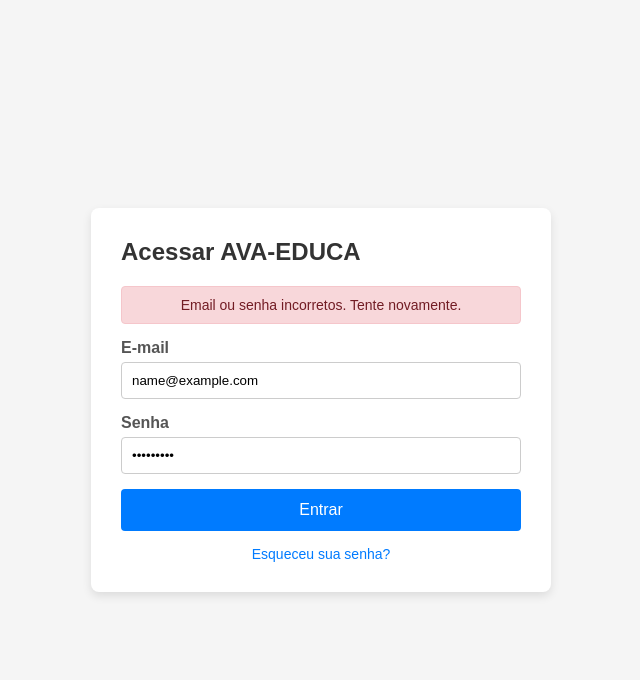
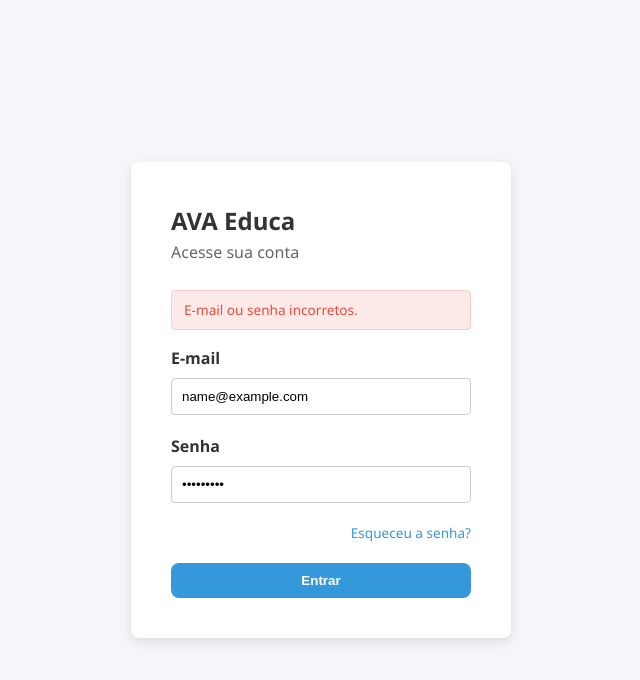
Before and after one commit to rodrigo-gr-pereira/ava-educa, a website with bundled scripts: page login/login.html in a window 1280 px wide. Both pictures are taken after typing "name@example.com", "Sample123" into the empty fields and a click on the button "Entrar". Shown: the whole page, without its empty margins (319-959 px from the left). Built offline with nearby package versions, Linux system fonts and the light colour scheme.

Commit message:
Revisão RF01 – Index e Login

```diff
--- a/cadastro-aluno/cadastro-aluno.css
+++ b/cadastro-aluno/cadastro-aluno.css
@@ -0,0 +1,24 @@
+.form-card {
+  background: #fff;
+  padding: 2rem;
+  border-radius: 8px;
+  max-width: 600px;
+  margin: 2rem auto;
+  box-shadow: 0 2px 8px rgba(0,0,0,0.1);
+}
+
+.form-group {
+  margin-bottom: 1.2rem;
+}
+
+.form-group label {
+  display: block;
+  margin-bottom: 0.5rem;
+}
+
+.form-group input, .form-group select {
+  width: 100%;
+  padding: 10px;
+  border: 1px solid #ccc;
+  border-radius: 4px;
+}
--- a/css/style.css
+++ b/css/style.css
@@ -1,89 +1,42 @@
-body {
-    font-family: Arial, sans-serif;
-    background-color: #f4f4f9;
-    display: flex;
-    justify-content: center;
-    align-items: center;
-    height: 100vh;
-    margin: 0;
+:root {
+  --primary-color: #2c3e50;
+  --secondary-color: #3498db;
+  --accent-color: #2ecc71;
+  --bg-color: #f4f6f9;
+  --card-bg: #ffffff;
+  --text-color: #333333;
+  --border-radius: 8px;
 }
 
-.login-container {
-    background-color: #ffffff;
-    padding: 30px;
-    border-radius: 8px;
-    box-shadow: 0 4px 12px rgba(0, 0, 0, 0.1);
-    width: 320px;
+* {
+  box-sizing: border-box;
+  margin: 0;
+  padding: 0;
 }
 
-h2 {
-    margin-top: 0;
-    color: #333;
-}
-
-.form-group {
-    margin-bottom: 15px;
-}
-
-label {
-    display: block;
-    margin-bottom: 5px;
-    font-weight: bold;
-    color: #555;
-}
-
-input {
-    width: 100%;
-    padding: 10px;
-    border: 1px solid #ccc;
-    border-radius: 4px;
-    box-sizing: border-box;
-    transition: border-color 0.3s;
-}
-
-input:focus {
-    border-color: #007bff;
-    outline: none;
-}
-
-/* Classe aplicada via JS em caso de erro */
-input.input-error {
-    border-color: #dc3545;
-    background-color: #fff8f8;
-}
-
-button {
-    width: 100%;
-    padding: 10px;
-    background-color: #007bff;
-    border: none;
-    border-radius: 4px;
-    color: white;
-    font-size: 16px;
-    cursor: pointer;
-}
-
-button:hover {
-    background-color: #0056b3;
+body {
+  font-family: 'Segoe UI', Tahoma, Geneva, Verdana, sans-serif;
+  background-color: var(--bg-color);
+  color: var(--text-color);
+  line-height: 1.6;
 }
 
 a {
-    color: #007bff;
-    text-decoration: none;
-    font-size: 14px;
+  text-decoration: none;
+  color: inherit;
 }
 
-a:hover {
-    text-decoration: underline;
+.btn-primary {
+  background-color: var(--secondary-color);
+  color: #fff;
+  padding: 10px 18px;
+  border: none;
+  border-radius: var(--border-radius);
+  cursor: pointer;
+  font-weight: bold;
+  transition: background-color 0.2s;
 }
 
-.error-message {
-    color: #dc3545;
-    background-color: #f8d7da;
-    border: 1px solid #f5c6cb;
-    padding: 10px;
-    border-radius: 4px;
-    margin-top: 15px;
-    display: none;
-    font-size: 14px;
+.btn-primary:hover {
+  background-color: #2980b9;
 }
--- a/dados/listagem-alunos.js
+++ b/dados/listagem-alunos.js
@@ -0,0 +1,4 @@
+export const alunosIniciais = [
+  { id: 1, nome: "Ana Souza", email: "ana@email.com", curso: "Desenvolvimento Web Fullstack", status: "Ativo" },
+  { id: 2, nome: "Carlos Lima", email: "carlos@email.com", curso: "Lógica de Programação com JS", status: "Ativo" }
+];
--- a/dados/listagem-cursos.js
+++ b/dados/listagem-cursos.js
@@ -0,0 +1,5 @@
+export const cursosIniciais = [
+  { id: 101, titulo: "Desenvolvimento Web Fullstack", duracao: "120h" },
+  { id: 102, titulo: "Lógica de Programação com JS", duracao: "40h" },
+  { id: 103, titulo: "Design de Interface (UI/UX)", duracao: "60h" }
+];
--- a/dados/listagem-usuarios.js
+++ b/dados/listagem-usuarios.js
@@ -0,0 +1,6 @@
+export const usuariosIniciais = [
+  { id: 1, nome: "Professor Silva", email: "admin@ava.com", senha: "123" },
+  { id: 2, nome: "Teste Educa", email: "teste@educa.com", senha: "123456" },
+  { id: 3, nome: "Fulano de Tal", email: "fulano@ava.com", senha: "123456" },
+  { id: 4, nome: "Ana Souza", email: "ana@ava.com", senha: "123456" }
+];
--- a/js/auth.js
+++ b/js/auth.js
@@ -1,13 +1,47 @@
-// js/auth.js
-function login(usuario, senha) {
-    // Exemplo de validação mockada (substitua pela sua listagem real de usuários se necessário)
-    if (usuario === "admin@educa.com" && senha === "123456") {
-        return {
-            id: 1,
-            nome: "Administrador",
-            email: usuario,
-            perfil: "coordenador"
-        };
-    }
-    return null; // Retorna null se as credenciais estiverem incorretas
+import { usuariosIniciais } from '../dados/listagem-usuarios.js';
+
+export function login(usuario, senha) {
+  const usuarioEncontrado = usuariosIniciais.find(
+    u => u.email.toLowerCase() === String(usuario).trim().toLowerCase() && u.senha === String(senha)
+  );
+
+  if (usuarioEncontrado) {
+    const { senha: _, ...dadosSessao } = usuarioEncontrado;
+    sessionStorage.setItem('usuarioLogado', JSON.stringify(dadosSessao));
+    return true;
+  }
+
+  return false;
 }
+
+export function verificarSessaoInicial() {
+  const usuario = sessionStorage.getItem('usuarioLogado');
+  if (usuario) {
+    window.location.href = '/dashboard/dashboard.html';
+    return;
+  }
+
+  window.location.href = '/login/login.html';
+}
+
+export function verificarAutenticacao() {
+  const usuarioLogado = sessionStorage.getItem('usuarioLogado');
+
+  if (!usuarioLogado) {
+    window.location.href = '/login/login.html';
+    return null;
+  }
+
+  try {
+    return JSON.parse(usuarioLogado);
+  } catch (error) {
+    sessionStorage.removeItem('usuarioLogado');
+    window.location.href = '/login/login.html';
+    return null;
+  }
+}
+
+export function logout() {
+  sessionStorage.removeItem('usuarioLogado');
+  window.location.href = '/login/login.html';
+}
--- a/login/login.css
+++ b/login/login.css
@@ -1,76 +1,75 @@
-/* login/login.css */
-body {
+.login-container {
   display: flex;
   justify-content: center;
   align-items: center;
   height: 100vh;
-    margin: 0;
-    background-color: #f5f5f5;
-    font-family: Arial, sans-serif;
 }
 
-.login-container {
-    background: #ffffff;
-    padding: 30px;
+.login-card {
+  background-color: #fff;
+  padding: 2.5rem;
   border-radius: 8px;
-    box-shadow: 0 4px 10px rgba(0, 0, 0, 0.1);
+  box-shadow: 0 4px 12px rgba(0,0,0,0.1);
   width: 100%;
-    max-width: 400px;
+  max-width: 380px;
 }
 
-.input-group {
-    margin-bottom: 15px;
+/* Animação para feedback visual de erro */
+.login-card.shake {
+  animation: shake 0.4s ease-in-out;
 }
 
-.input-group label {
-    display: block;
-    margin-bottom: 5px;
-    font-weight: bold;
+@keyframes shake {
+  0%, 100% { transform: translateX(0); }
+  20%, 60% { transform: translateX(-8px); }
+  40%, 80% { transform: translateX(8px); }
 }
 
-.input-group input {
+.form-group {
+  margin-bottom: 1.2rem;
+}
+
+.form-group label {
+  display: block;
+  margin-bottom: 0.4rem;
+  font-weight: 600;
+}
+
+.form-group input {
   width: 100%;
   padding: 10px;
   border: 1px solid #ccc;
   border-radius: 4px;
-    box-sizing: border-box;
 }
 
-button {
-    width: 100%;
-    padding: 12px;
-    background-color: #007bff;
-    color: white;
-    border: none;
-    border-radius: 4px;
-    cursor: pointer;
-    font-size: 16px;
+.form-group input:focus {
+  border-color: var(--secondary-color, #3498db);
 }
 
-button:hover {
-    background-color: #0056b3;
+.form-password-dead{
+  display: flex;
+  justify-content: flex-end;
+  margin-bottom: 1.2rem;
 }
 
-#forgot-password {
-    display: block;
-    text-align: center;
-    margin-top: 15px;
-    color: #007bff;
+.link-esqueci-senha {
+  color: var(--secondary-color, #3498db);
+  font-size: 0.85rem;
   text-decoration: none;
+  transition: color 0.2s;
 }
 
-/* Feedback Visual de Erro */
-.error-box {
-    background-color: #f8d7da;
-    color: #721c24;
-    padding: 10px;
-    border: 1px solid #f5c6cb;
-    border-radius: 4px;
-    margin-bottom: 15px;
-    text-align: center;
-    font-size: 14px;
+.link-esqueci-senha:hover {
+  text-decoration: underline;
+  color: #2980b9;
 }
 
-.hidden {
-    display: none;
+.erro-msg {
+  color: #e74c3c;
+  background-color: #fceae9;
+  border: 1px solid #f9cdca;
+  padding: 8px 12px;
+  border-radius: 4px;
+  font-size: 0.85rem;
+  margin-bottom: 1rem;
 }
--- a/login/login.html
+++ b/login/login.html
@@ -1,44 +1,40 @@
-<!-- login/login.html -->
 <!DOCTYPE html>
 <html lang="pt-BR">
 
 <head>
   <meta charset="UTF-8">
-  <meta name="viewport" content="width=device-width, initial-scale=1.0">
-  <title>AVA-EDUCA - Login</title>
+  <title>Login - AVA Educa</title>
   <link rel="stylesheet" href="../css/style.css">
   <link rel="stylesheet" href="login.css">
 </head>
 
 <body>
   <div class="login-container">
-    <form id="login-form">
-      <h2>Acessar AVA-EDUCA</h2>
+    <div class="login-card">
+      <h2>AVA Educa</h2>
+      <p style="margin-bottom: 1.5rem; color: #666;">Acesse sua conta</p>
 
-      <!-- Mensagem de erro oculta por padrão -->
-      <div id="error-message" class="error-box hidden">
-        Email ou senha incorretos. Tente novamente.
-      </div>
+      <div id="erro-container" class="erro-msg" hidden></div>
 
-      <div class="input-group">
-        <label for="email">E-mail</label>
-        <input type="email" id="email" required placeholder="seu@email.com">
-      </div>
+      <form id="form-login" novalidate>
+        <div class="form-group">
+          <label for="email">E-mail</label>
+          <input type="email" id="email" required placeholder="Digite seu e-mail">
+        </div>
 
-      <div class="input-group">
-        <label for="password">Senha</label>
-        <input type="password" id="password" required placeholder="Sua senha">
-      </div>
+        <div class="form-group">
+          <label for="senha">Senha</label>
+          <input type="password" id="senha" required placeholder="Digite sua senha">
+        </div>
 
-      <button type="submit" id="btn-entrar">Entrar</button>
-
-      <a href="#" id="forgot-password">Esqueceu sua senha?</a>
-    </form>
+        <div class="form-password-dead">
+          <a href="#" id="link-recuperar-senha" class="link-esqueci-senha">Esqueceu a senha?</a>
+        </div>
+        <button type="submit" class="btn-primary" style="width: 100%;">Entrar</button>
+      </form>
+    </div>
   </div>
-
-  <!-- Importação dos scripts na ordem correta -->
-  <script src="../js/auth.js"></script>
-  <script src="login.js"></script>
+  <script type="module" src="login.js"></script>
 </body>
 
 </html>
--- a/login/login.js
+++ b/login/login.js
@@ -1,38 +1,64 @@
-// login/login.js
+import { login } from '../js/auth.js';
 
 document.addEventListener('DOMContentLoaded', () => {
-    const loginForm = document.getElementById('login-form');
-    const errorMessage = document.getElementById('error-message');
-    const forgotPasswordLink = document.getElementById('forgot-password');
+  if (sessionStorage.getItem('usuarioLogado')) {
+    window.location.href = '/dashboard/dashboard.html';
+    return;
+  }
 
-    // 1. Evento de Submit do Formulário (Disparado pelo Botão Entrar se os campos estiverem preenchidos)
-    loginForm.addEventListener('submit', (event) => {
-        event.preventDefault(); // Impede o recarregamento da página
+  const loginCard = document.querySelector('.login-card');
+  const formLogin = document.getElementById('form-login');
+  const emailInput = document.getElementById('email');
+  const senhaInput = document.getElementById('senha');
+  const erroContainer = document.getElementById('erro-container');
+  const linkRecuperarSenha = document.getElementById('link-recuperar-senha');
 
-        const email = document.getElementById('email').value;
-        const password = document.getElementById('password').value;
+  if (!loginCard || !formLogin || !emailInput || !senhaInput || !erroContainer) {
+    return;
+  }
 
-        // Oculta o erro anterior antes de uma nova tentativa
-        errorMessage.classList.add('hidden');
+  const limparFeedbackErro = () => {
+    emailInput.classList.remove('input-erro');
+    senhaInput.classList.remove('input-erro');
+    erroContainer.hidden = true;
+  };
 
-        // Chama a função global definida em auth.js (RF08)
-        const usuarioLogado = login(email, password);
+  emailInput.addEventListener('input', limparFeedbackErro);
+  senhaInput.addEventListener('input', limparFeedbackErro);
 
-        if (usuarioLogado) {
-            // Sucesso: Salva na sessionStorage convertido para string JSON
-            sessionStorage.setItem('usuarioLogado', JSON.stringify(usuarioLogado));
+  formLogin.addEventListener('submit', (e) => {
+    e.preventDefault();
 
-            // Redireciona para o Dashboard
-            window.location.href = '../dashboard/dashboard.html';
-        } else {
-            // Falha: Exibe o feedback visual de erro
-            errorMessage.classList.remove('hidden');
-        }
+    const email = emailInput.value.trim();
+    const senha = senhaInput.value;
+    const autenticado = login(email, senha);
+
+    if (autenticado) {
+      window.location.href = '/dashboard/dashboard.html';
+      return;
+    }
+
+    emailInput.classList.add('input-erro');
+    senhaInput.classList.add('input-erro');
+    erroContainer.textContent = 'E-mail ou senha incorretos.';
+    erroContainer.hidden = false;
+
+    loginCard.classList.remove('shake');
+    void loginCard.offsetWidth;
+    loginCard.classList.add('shake');
+  });
+
+  if (linkRecuperarSenha) {
+    linkRecuperarSenha.addEventListener('click', (e) => {
+      e.preventDefault();
+      const emailDigitado = emailInput.value.trim();
+
+      if (emailDigitado) {
+        window.alert(`Instruções para recuperação de senha foram enviadas para ${emailDigitado}.`);
+        return;
+      }
+
+      window.alert('Digite seu e-mail para receber as instruções de recuperação.');
     });
-
-    // 2. Funcionalidade provisória de "Esqueceu sua senha"
-    forgotPasswordLink.addEventListener('click', (event) => {
-        event.preventDefault();
-        window.alert('Esta funcionalidade está em construção.');
-    });
+  }
 });
```
Also changed, not shown: cadastro-aluno/cadastro-aluno.html (+35 -0 lines), cadastro-aluno/cadastro-aluno.js (+31 -0 lines), dashboard/dashboard.css (+34 -0 lines), dashboard/dashboard.html (+31 -26 lines), dashboard/dashboard.js (+22 -0 lines), index.html (+3 -3 lines), js/Aluno.js (+10 -0 lines), js/alunos.js (+16 -0 lines), js/app.js (+14 -3 lines), js/cursos.js (+10 -0 lines). Lines whose indentation alone changed are shown as unchanged.
